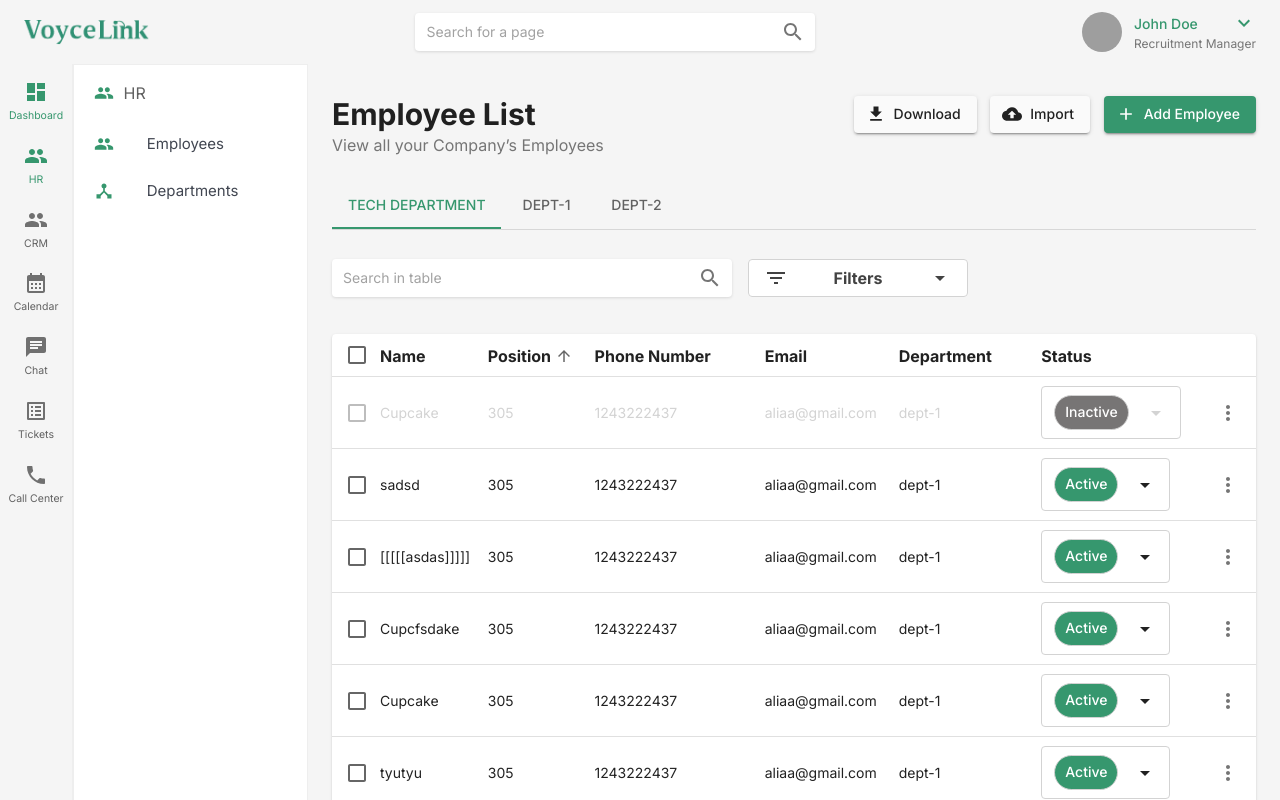
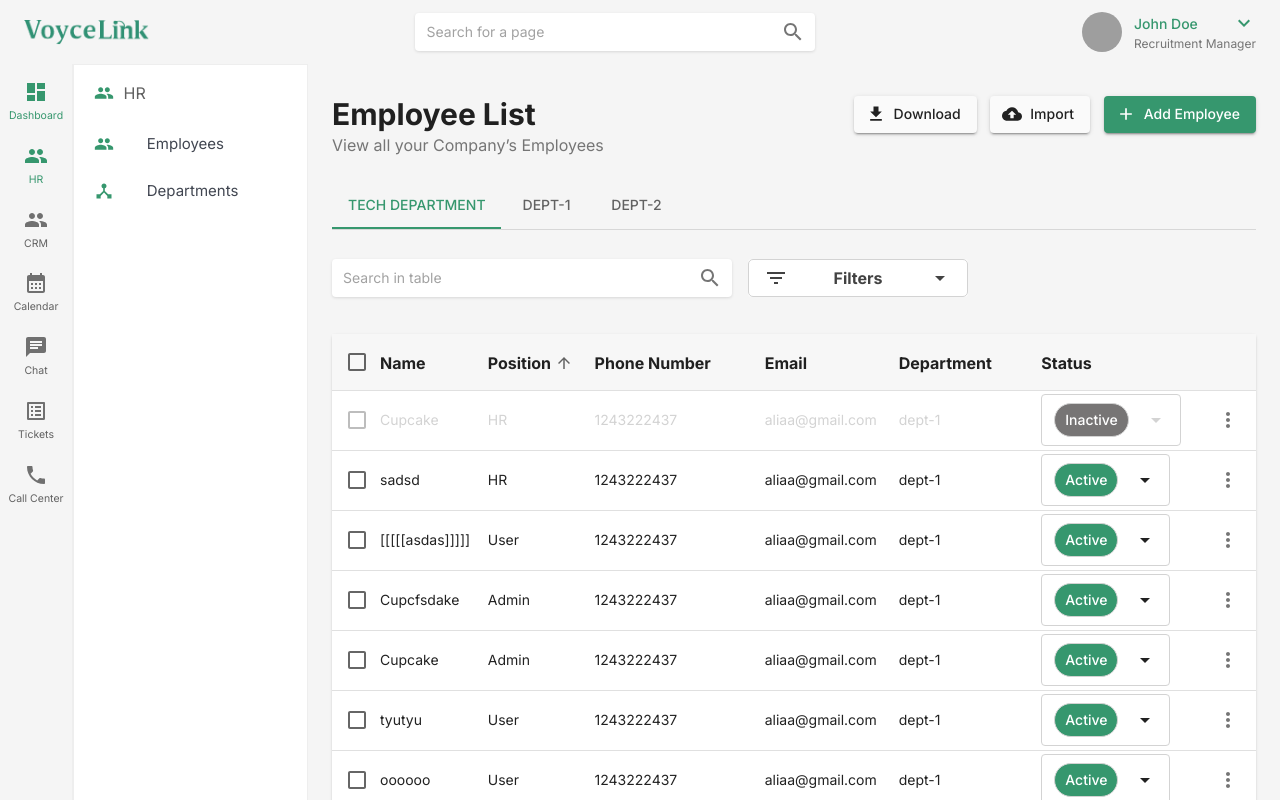
Before and after one commit to Saadgabersaad/VoyceeLink-CallCenter, a Next.js app: page /hhrr/employees in a window 1280 px wide. Shown: the top 800 px of the page. Built offline with nearby package versions, Linux system fonts and the light colour scheme; grey boxes are pictures that could not be loaded.

Commit message:
Filter by position and status

```diff
--- a/src/modules/core/consts/tableHead.ts
+++ b/src/modules/core/consts/tableHead.ts
@@ -19,13 +19,13 @@ export interface HeadCell {
 }
 
 export const rows: Data[] = [
-    { id: 1, name: 'Cupcake', position: '305', phoneNumber: 1243222437, email: 'aliaa@gmail.com', department: 'dept-1', status: 'Inactive' },
-    { id: 2, name: 'sadsd', position: '305', phoneNumber: 1243222437, email: 'aliaa@gmail.com', department: 'dept-1', status: 'Active' },
-    { id: 3, name: '[[[[[asdas]]]]]', position: '305', phoneNumber: 1243222437, email: 'aliaa@gmail.com', department: 'dept-1', status: 'Active' },
-    { id: 4, name: 'Cupcfsdake', position: '305', phoneNumber: 1243222437, email: 'aliaa@gmail.com', department: 'dept-1', status: 'Active' },
-    { id: 5, name: 'Cupcake', position: '305', phoneNumber: 1243222437, email: 'aliaa@gmail.com', department: 'dept-1', status: 'Active' },
-    { id:6, name: 'tyutyu', position: '305', phoneNumber: 1243222437, email: 'aliaa@gmail.com', department: 'dept-1', status: 'Active' },
-    { id: 7, name: 'oooooo', position: '305', phoneNumber: 1243222437, email: 'aliaa@gmail.com', department: 'dept-1', status: 'Active' },
+    { id: 1, name: 'Cupcake', position: 'HR', phoneNumber: 1243222437, email: 'aliaa@gmail.com', department: 'dept-1', status: 'Inactive' },
+    { id: 2, name: 'sadsd', position: 'HR', phoneNumber: 1243222437, email: 'aliaa@gmail.com', department: 'dept-1', status: 'Active' },
+    { id: 3, name: '[[[[[asdas]]]]]', position: 'User', phoneNumber: 1243222437, email: 'aliaa@gmail.com', department: 'dept-1', status: 'Active' },
+    { id: 4, name: 'Cupcfsdake', position: 'Admin', phoneNumber: 1243222437, email: 'aliaa@gmail.com', department: 'dept-1', status: 'Active' },
+    { id: 5, name: 'Cupcake', position: 'Admin', phoneNumber: 1243222437, email: 'aliaa@gmail.com', department: 'dept-1', status: 'Active' },
+    { id:6, name: 'tyutyu', position: 'User', phoneNumber: 1243222437, email: 'aliaa@gmail.com', department: 'dept-1', status: 'Active' },
+    { id: 7, name: 'oooooo', position: 'User', phoneNumber: 1243222437, email: 'aliaa@gmail.com', department: 'dept-1', status: 'Active' },
 
 ];
 
--- a/src/modules/hhrr/employee-profile/components/DatePicker.tsx
+++ b/src/modules/hhrr/employee-profile/components/DatePicker.tsx
@@ -11,7 +11,7 @@ export default function DatePickerViews() {
                 <DatePicker
                     label={'"YYYY", "MM" and "DD"'}
                     views={['year', 'month', 'day']}
-
+                    sx={{height:"40p"}}
 
                 />
             </DemoContainer>
--- a/src/modules/hhrr/employees/components/FilterBtn.tsx
+++ b/src/modules/hhrr/employees/components/FilterBtn.tsx
@@ -1,47 +1,33 @@
 import React, { useState, useRef } from 'react';
-import {
-    Button,
-    ButtonGroup,
-    ClickAwayListener,
-    Grow,
-    Paper,
-    Popper,
-    MenuItem,
-    MenuList,
-    Box,
-} from '@mui/material';
+import {Button, ButtonGroup, ClickAwayListener, Grow, Paper, Popper, MenuItem, MenuList, Box,} from '@mui/material';
 import ArrowDropDownIcon from '@mui/icons-material/ArrowDropDown';
 import FilterListIcon from '@mui/icons-material/FilterList';
 
-export default function FilterBtn() {
+interface FilterBtnProps {
+    onFilterChange: {
+        setPositionFilter?: (value: string) => void;
+        setStatusFilter?: (value: string) => void;
+    };
+}
+const FilterBtn = ({ onFilterChange }: FilterBtnProps) => {
+
+    const { setPositionFilter, setStatusFilter } = onFilterChange || {};
     const optionGroups = [
         {
             title: 'Position Options',
-            options: [
-                { label: 'Admin', backgroundColor: '#F7F7F7'},
-                { label: 'Manager', backgroundColor: '#F7F7F7' },
-                { label: 'HR', backgroundColor: '#F7F7F7' },
-                { label: 'User', backgroundColor: '#F7F7F7' },
-            ],
-        },
-        {
-            title: 'Department Options',
-            options: [
-                { label: 'Depart-1', backgroundColor: '#F7F7F7' },
-                { label: 'Depart-3', backgroundColor: '#F7F7F7' },
-                { label: 'Depart-2', backgroundColor: '#F7F7F7' },
-            ],
+            options: ['Admin', 'Manager', 'HR', 'User'],
+            onSelect: setPositionFilter || (() => {}),
         },
         {
             title: 'Status Options',
-            options: [
-                { label: 'Active', backgroundColor: '#F7F7F7' },
-                { label: 'Inactive', backgroundColor: '#F7F7F7' },
-            ],
+            options: ['Active', 'Inactive'],
+            onSelect: setStatusFilter || (() => {}),
         },
     ];
 
     const [open, setOpen] = useState(false);
+    const [selectedPosition, setSelectedPosition] = useState<string | null>(null);
+    const [selectedStatus, setSelectedStatus] = useState<string | null>(null);
     const anchorRef = useRef<HTMLDivElement>(null);
 
     const handleToggle = () => setOpen((prev) => !prev);
@@ -50,35 +36,34 @@ export default function FilterBtn() {
         setOpen(false);
     };
 
+    const handleOptionClick = (onSelect: (value: string) => void, value: string, group: string) => {
+        if (group === 'Position') {
+            setSelectedPosition(value);
+        } else if (group === 'Status') {
+            setSelectedStatus(value);
+        }
+        onSelect(value);
+//        setOpen(false);
+    };
+
     return (
         <>
             <ButtonGroup
                 ref={anchorRef}
-                sx={{
-                    color: '#424242',
-                    bgcolor: 'white',
-                }}
+                sx={{color: '#424242', bgcolor: 'white',}}
             >
                 <Button
                     sx={{
-                        border: "1px solid lightGray",
-                        borderRadius: '5',
-                        color: '#424242',
-                        width: "220px",
-                        display: "flex",
-                        justifyContent: "space-between",
-                        alignItems: "center",
-                        py: 0,
-                        fontWeight: 'bold',
-                        fontSize: '16px',
-                        textTransform: 'capitalize'
-
+                        border: '1px solid lightGray', borderRadius: '5px',
+                        color: '#424242', width: '220px', display: 'flex',
+                        justifyContent: 'space-between', alignItems: 'center',
+                        py: 0, fontWeight: 'bold', fontSize: '16px',
+                        textTransform: 'capitalize',
                     }}
-
                     onClick={handleToggle}
                 >
                     <FilterListIcon />
-                    <span >Filters</span>
+                    <span>Filters</span>
                     <ArrowDropDownIcon />
                 </Button>
             </ButtonGroup>
@@ -93,42 +78,54 @@ export default function FilterBtn() {
                 {({ TransitionProps, placement }) => (
                     <Grow
                         {...TransitionProps}
-                        style={{
-                            transformOrigin: placement === 'bottom' ? 'center top' : 'center bottom',
-                        }}
+                        style={{transformOrigin: placement === 'bottom' ? 'center top' : 'center bottom',}}
                     >
                         <Paper>
                             <ClickAwayListener onClickAway={handleClose}>
                                 <MenuList
-                                    sx={{
-                                        padding: '8px',
-                                        borderRadius: '5px',
-                                    }}
-                                    autoFocusItem
-                                >
+                                    sx={{padding: '8px', borderRadius: '5px',}}
+                                    autoFocusItem>
                                     <Box
-                                        sx={{
-                                            display: 'grid',
-                                            gridTemplateColumns: '1fr 1fr 1fr',
-                                            gap: 2,
-                                        }}
-                                    >
+                                        sx={{display: 'grid', gridTemplateColumns: '1fr 1fr', gap: 2,}}>
+
                                         {optionGroups.map((group) => (
-                                            <Box  key={group.title}>
-                                                <strong style={{ marginBottom: '8px', display: 'block' ,fontSize:'12px',color:'#616161'}}>
+                                            <Box key={group.title}>
+                                                <strong
+                                                    style={{
+                                                        marginBottom: '8px',
+                                                        display: 'block',
+                                                        fontSize: '12px',
+                                                        color: '#616161',
+                                                    }}>
                                                     {group.title}
                                                 </strong>
                                                 {group.options.map((option) => (
                                                     <MenuItem
-                                                        key={option.label}
+                                                        key={option}
                                                         sx={{
-                                                            fontSize:'12px',
+                                                            fontSize: '12px',
                                                             borderRadius: '5px',
                                                             my: '5px',
-                                                            backgroundColor: option.backgroundColor,
+                                                            backgroundColor:
+                                                                (group.title === 'Position Options' &&
+                                                                    selectedPosition === option) ||
+                                                                (group.title === 'Status Options' &&
+                                                                    selectedStatus === option)
+                                                                    ? '#e9f1ed'
+                                                                    : '#F7F7F7',
+                                                            cursor: 'pointer',
+                                                            '&:hover': {
+                                                                backgroundColor: '#e9f1ed',
+                                                            },
                                                         }}
+                                                        onClick={() =>
+                                                            handleOptionClick(
+                                                                group.onSelect,
+                                                                option,
+                                                                group.title === 'Position Options' ? 'Position' : 'Status')
+                                                        }
                                                     >
-                                                        {option.label}
+                                                        {option}
                                                     </MenuItem>
                                                 ))}
                                             </Box>
@@ -142,4 +139,6 @@ export default function FilterBtn() {
             </Popper>
         </>
     );
-}
+};
+
+export default FilterBtn;
--- a/src/modules/hhrr/employees/components/Table.tsx
+++ b/src/modules/hhrr/employees/components/Table.tsx
@@ -1,4 +1,4 @@
-import React from 'react';
+import React, {useMemo, useState} from 'react';
 import Box from '@mui/material/Box';
 import Paper from '@mui/material/Paper';
 import Table from '@mui/material/Table';
@@ -73,22 +73,39 @@ export default function Employees() {
     };
 
     const emptyRows = page > 0 ? Math.max(0, (1 + page) * rowsPerPage - rows.length) : 0;
+    const [positionFilter, setPositionFilter] = useState('');
+    const [statusFilter, setStatusFilter] = useState('');
 
-    const visibleRows = React.useMemo(
-        () =>
-            [...rows]
-                .sort(getComparator(order, orderBy))
-                .slice(page * rowsPerPage, page * rowsPerPage + rowsPerPage),
-        [order, orderBy, page, rowsPerPage],
-    );
+    const visibleRows = rows.filter((row) => {
+        return (
+            (!positionFilter || row.position === positionFilter) &&
+            (!statusFilter || row.status === statusFilter)
+        );
+    });
+    //
+    // const visibleRows = useMemo(() => {
+    //     const filters = { position: positionFilter, status: statusFilter };
+    //     return applyFilters(rows, filters)
+    //         .sort(getComparator(order, orderBy))
+    //         .slice(page * rowsPerPage, page * rowsPerPage + rowsPerPage);
+    // }, [order, orderBy, page, rowsPerPage, positionFilter, statusFilter]);
+
+
+
+
+
 
     return (
         <Box sx={{ bgcolor: 'grey.100', margin: 'auto', display: 'flex', flexDirection: 'column', gap: '24px' }}>
-            <EnhancedTableToolbar tableSearch={true} numSelected={selected.length} />
+            <EnhancedTableToolbar tableSearch={true} numSelected={selected.length}
+                                  setPositionFilter={setPositionFilter}
+                                  setStatusFilter={setStatusFilter}
+            />
             <Paper sx={{ width: '100%', mb: 2 }}>
                 <TableContainer>
                     <Table sx={{ minWidth: 750 }} aria-labelledby="tableTitle" size="medium">
                         <EnhancedTableHead
+
                             numSelected={selected.length}
                             order={order}
                             orderBy={orderBy}
@@ -111,7 +128,7 @@ export default function Employees() {
 
                                 return (
                                     <TableRow
-                                        sx={{ height: '72px',
+                                        sx={{ height: '60px',
                                             cursor: row.status === 'Inactive' ? 'not-allowed' : 'pointer'}}
                                         hover={row.status !== 'Inactive'}
                                         onClick={(event) => handleClick(event, row.id)}
--- a/src/modules/hhrr/employees/components/TableHead.tsx
+++ b/src/modules/hhrr/employees/components/TableHead.tsx
@@ -29,7 +29,7 @@ const EnhancedTableHead: React.FC<EnhancedTableProps> = (props) => {
     return (
 
         <TableHead>
-            <TableRow>
+            <TableRow sx={{height:'56px',bgcolor:'#F7F7F7'}}>
                 <TableCell padding="checkbox">
                     <Checkbox
                         color="primary"
--- a/src/modules/hhrr/employees/components/TableSelection.tsx
+++ b/src/modules/hhrr/employees/components/TableSelection.tsx
@@ -14,13 +14,14 @@ import FilterBtn from "modules/hhrr/employees/components/FilterBtn";
 interface EnhancedTableToolbarProps {
     numSelected: number;
     tableSearch:boolean;
+    setPositionFilter: (value: string) => void;
+    setStatusFilter: (value: string) => void;
 }
     const EnhancedTableToolbar = (props: EnhancedTableToolbarProps) => {
 
+        const { tableSearch, setPositionFilter, setStatusFilter } = props;
 
-            const {tableSearch} =props;
-            const { numSelected } = props;
-            return (
+        return (
                 <Toolbar
                     sx={[
                         {
@@ -33,7 +34,12 @@ interface EnhancedTableToolbarProps {
                     <Flex gap={2}>
                         <SearchInput tableSearch={tableSearch} />
                         <Tooltip title="Filter list">
-                                <FilterBtn />
+                                <FilterBtn
+                                    onFilterChange={{
+                                        setPositionFilter,
+                                        setStatusFilter,
+                                    }}
+                                />
                         </Tooltip>
                     </Flex>
 
```
Also changed, not shown: src/modules/hhrr/employee-profile/components/LeaveTab.tsx (+9 -0 lines).
